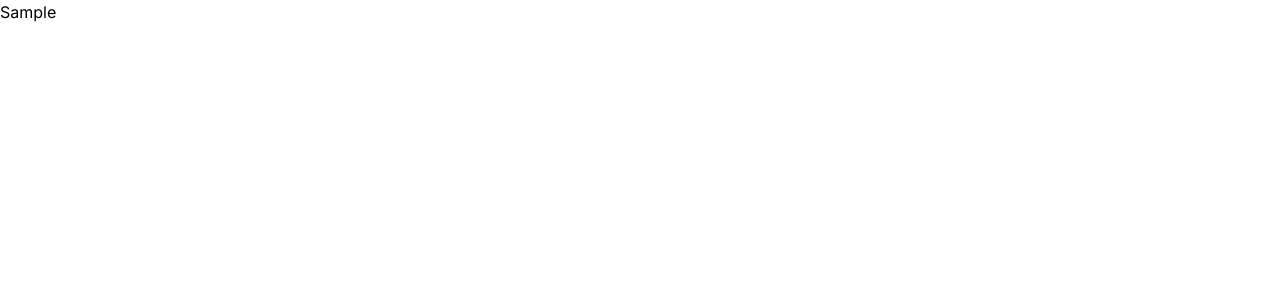
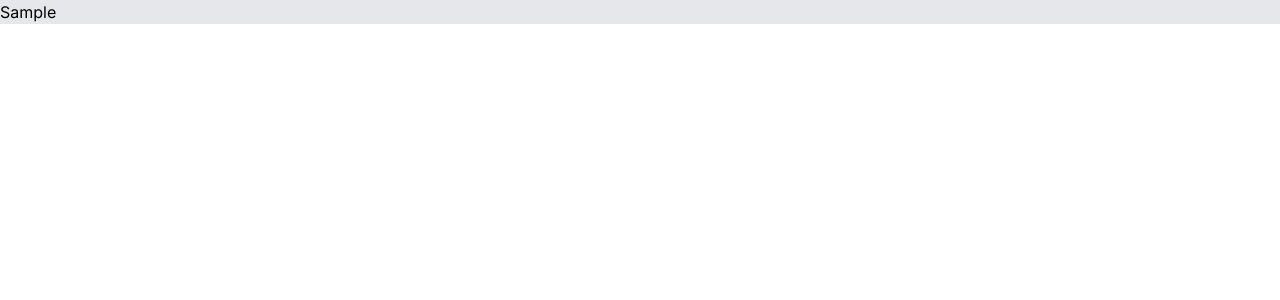
Before and after one commit to MrYious/SmartQ, a Next.js app: page / in a window 1280 px wide. Shown: the top 300 px of the page. Built offline with nearby package versions, Linux system fonts and the light colour scheme.

Commit message:
add body bg color

```diff
--- a/src/app/layout.tsx
+++ b/src/app/layout.tsx
@@ -20,7 +20,7 @@ export default function RootLayout({
     <html lang="en">
       <body className={inter.className}>
         <NavBar />
-        {children}
+        <div className="bg-gray-200">{children}</div>
       </body>
     </html>
   );
```
